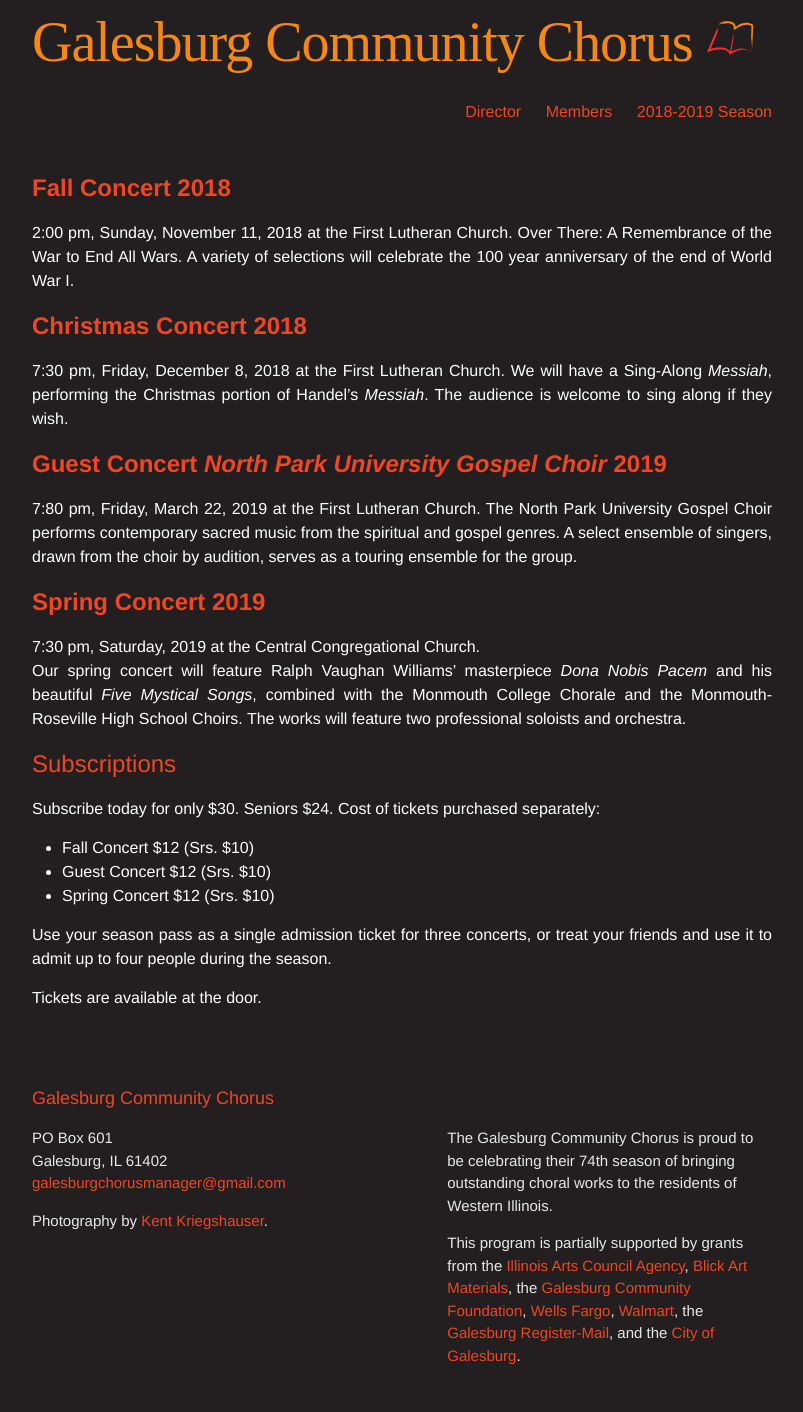
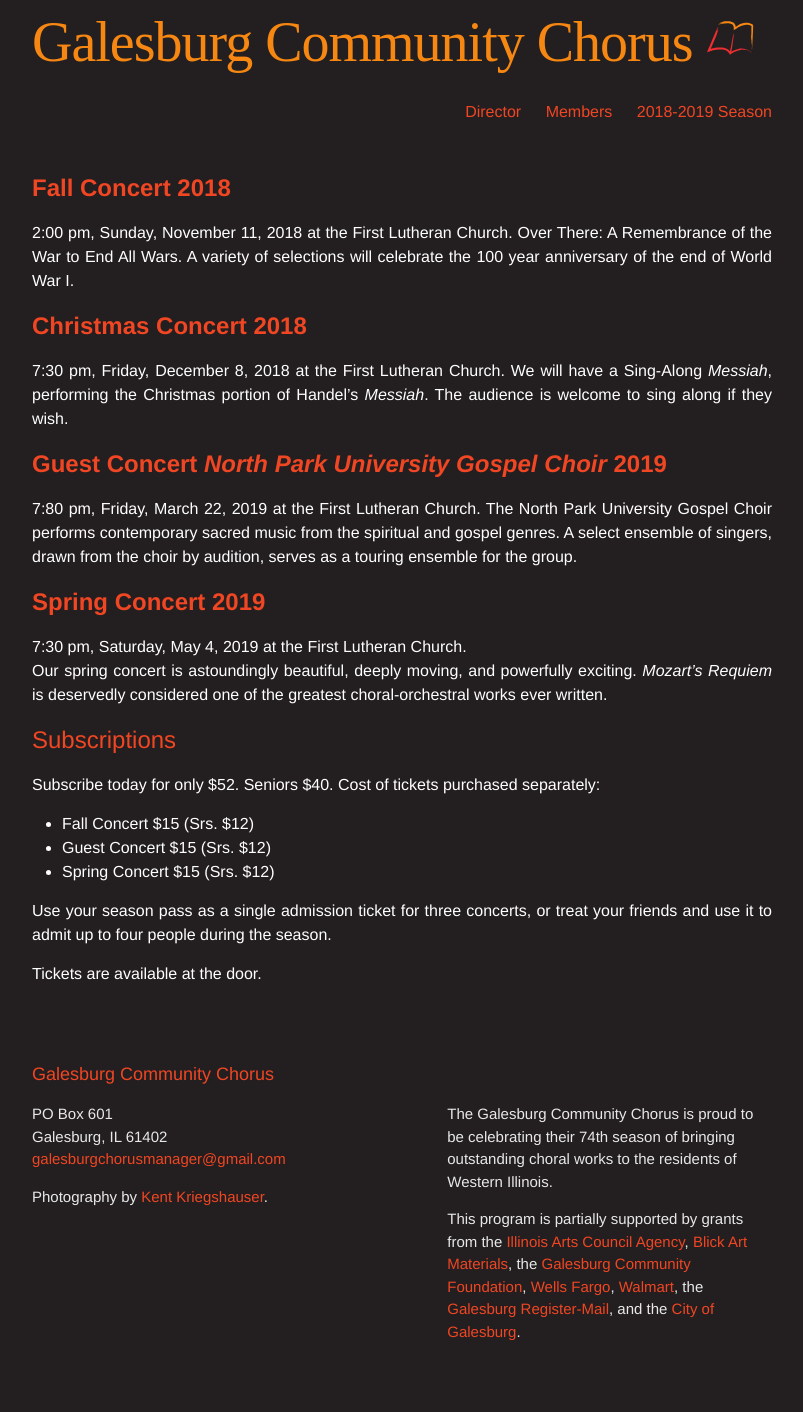
Before and after one commit to galesburgchorus/galesburgchorus.github.io, a Jekyll site: the page built from season.md, in a window 1280 px wide. Shown: the whole page, without its empty margins (238-1041 px from the left). Built offline with Jekyll 4.4.1, drawn with Linux system fonts in a browser that asks for light colours; some web fonts are replaced; after the commit the page ends 1388 px from its top, so only the background shows below that.

Commit message:
Update season.md

```diff
--- a/season.md
+++ b/season.md
@@ -33,18 +33,20 @@ The North Park University Gospel Choir performs contemporary sacred music from t
 
 
 ## **Spring Concert 2019**
-7:30 pm, Saturday,  2019 at the Central Congregational Church.
-Our spring concert will feature Ralph Vaughan Williams’ masterpiece _Dona Nobis Pacem_ and his beautiful _Five Mystical Songs_, combined with the Monmouth College Chorale and the Monmouth-Roseville High School Choirs. The works will feature two professional soloists and orchestra.
+7:30 pm, Saturday, May 4, 2019 at the First Lutheran Church.
+Our spring concert is astoundingly beautiful, deeply moving, and powerfully exciting.
+_Mozart’s Requiem_ is deservedly considered one of the greatest
+choral-orchestral works ever written.
 
 
 
 ## Subscriptions
-Subscribe today for only $30. Seniors $24.
+Subscribe today for only $52. Seniors $40.
 Cost of tickets purchased separately:
 
-* Fall Concert $12 (Srs. $10)
-* Guest Concert $12 (Srs. $10)
-* Spring Concert $12 (Srs. $10)
+* Fall Concert $15 (Srs. $12)
+* Guest Concert $15 (Srs. $12)
+* Spring Concert $15 (Srs. $12)
 
 Use your season pass as a single admission ticket for three concerts, or treat your friends and use it to admit up to four people during the season.
 
```
